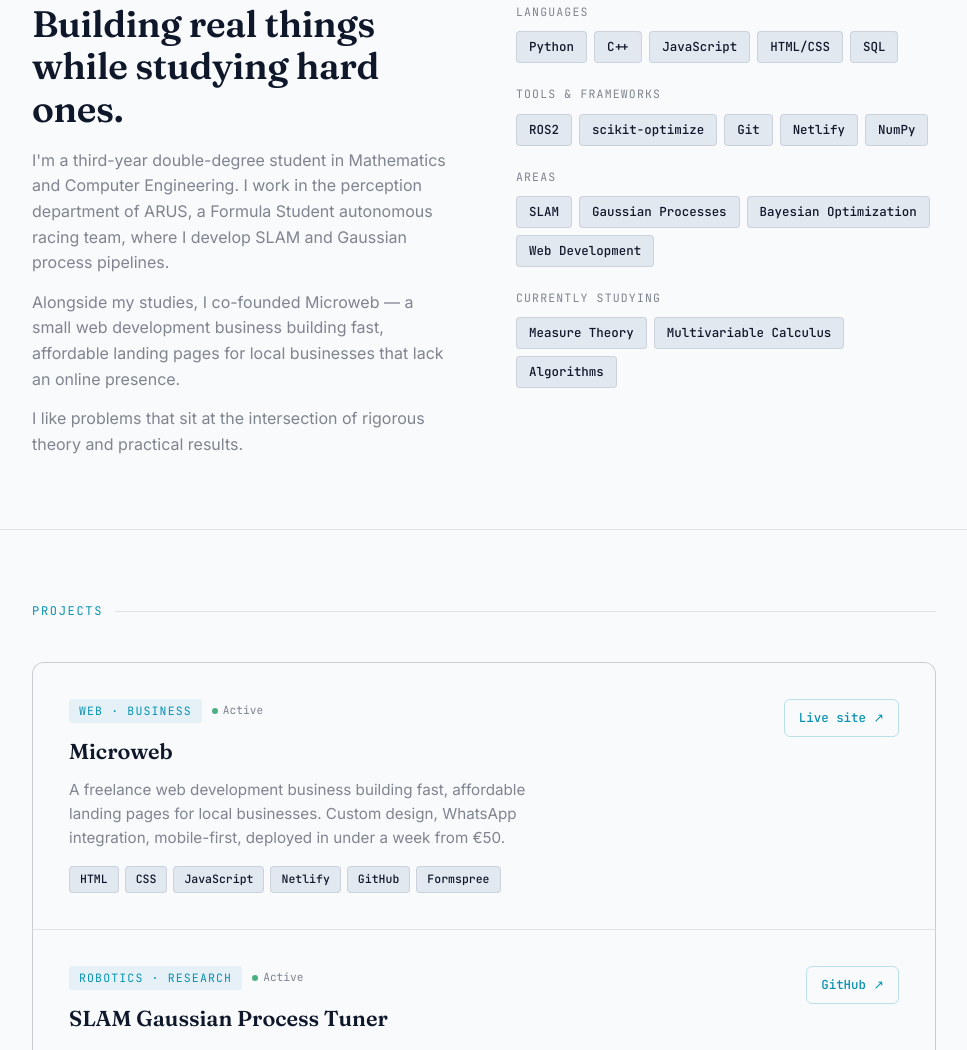
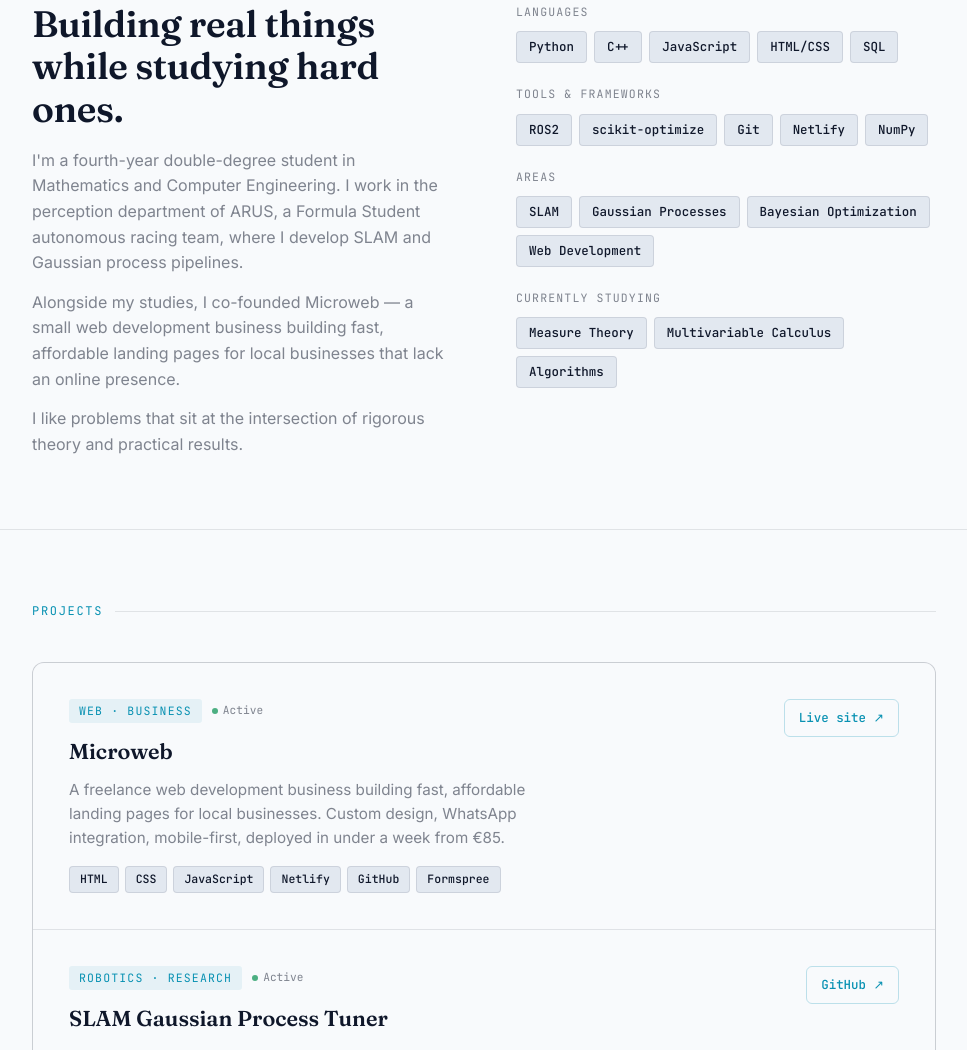
Before and after one commit to aretia-web/Portfolio, a website: page index.html in a window 1280 px wide. Shown: the part 852-1902 px from the top of the page, without its empty margins (156-1123 px from the left). Drawn offline with Linux system fonts and the light colour scheme.

Commit message:
fix: Descriptions fixed

```diff
--- a/index.html
+++ b/index.html
@@ -48,7 +48,7 @@
     <div class="about-grid">
       <div class="about-text">
         <h2>Building real things while studying hard ones.</h2>
-        <p>I'm a third-year double-degree student in Mathematics and Computer Engineering. I work in the perception department of ARUS, a Formula Student autonomous racing team, where I develop SLAM and Gaussian process pipelines.</p>
+        <p>I'm a fourth-year double-degree student in Mathematics and Computer Engineering. I work in the perception department of ARUS, a Formula Student autonomous racing team, where I develop SLAM and Gaussian process pipelines.</p>
         <p>Alongside my studies, I co-founded Microweb — a small web development business building fast, affordable landing pages for local businesses that lack an online presence.</p>
         <p>I like problems that sit at the intersection of rigorous theory and practical results.</p>
       </div>
@@ -107,7 +107,7 @@
             <span class="project-status"><span class="status-dot"></span>Active</span>
           </div>
           <h3>Microweb</h3>
-          <p>A freelance web development business building fast, affordable landing pages for local businesses. Custom design, WhatsApp integration, mobile-first, deployed in under a week from €50.</p>
+          <p>A freelance web development business building fast, affordable landing pages for local businesses. Custom design, WhatsApp integration, mobile-first, deployed in under a week from €85.</p>
           <div class="project-stack">
             <span class="tag">HTML</span>
             <span class="tag">CSS</span>
```
